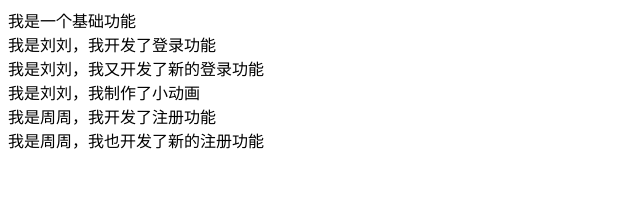
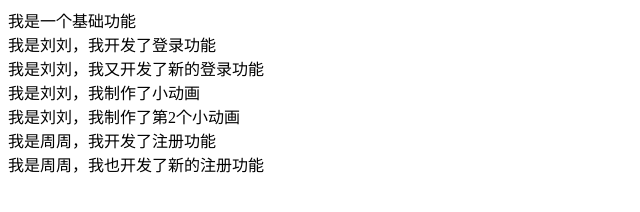
Before and after one commit to jiaoliu0111/myProject_1, a plain HTML site: page index.html in a window 1280 px wide. Shown: the whole page, without its empty margins (0-640 px from the left). Drawn offline with Linux system fonts and the light colour scheme.

Commit message:
第2个校董会

```diff
--- a/index.html
+++ b/index.html
@@ -12,6 +12,8 @@
   <div>我是刘刘，我开发了登录功能</div>
   <div>我是刘刘，我又开发了新的登录功能</div>
   <div>我是刘刘，我制作了小动画</div>
+  <div>我是刘刘，我制作了第2个小动画</div>
+
 
   <div>我是周周，我开发了注册功能</div>
   <div>我是周周，我也开发了新的注册功能</div>
```
